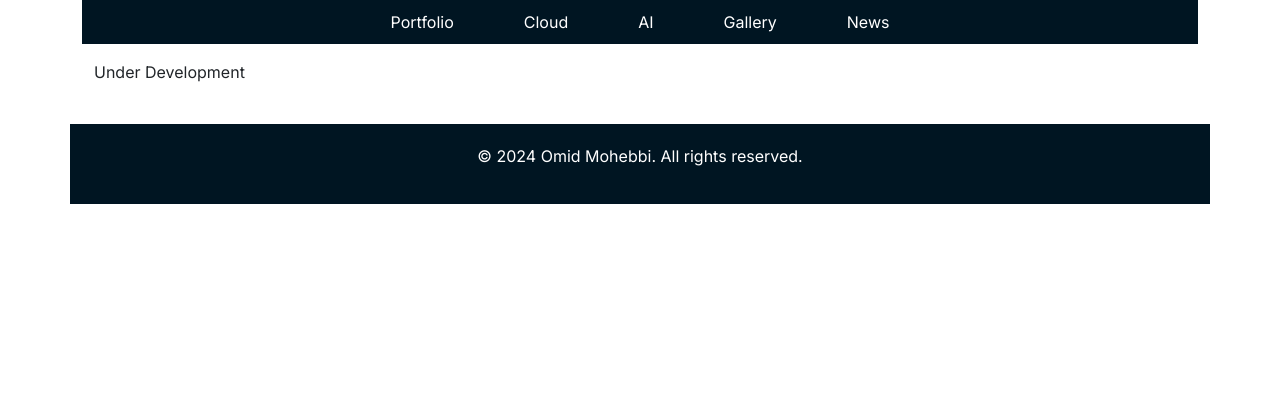
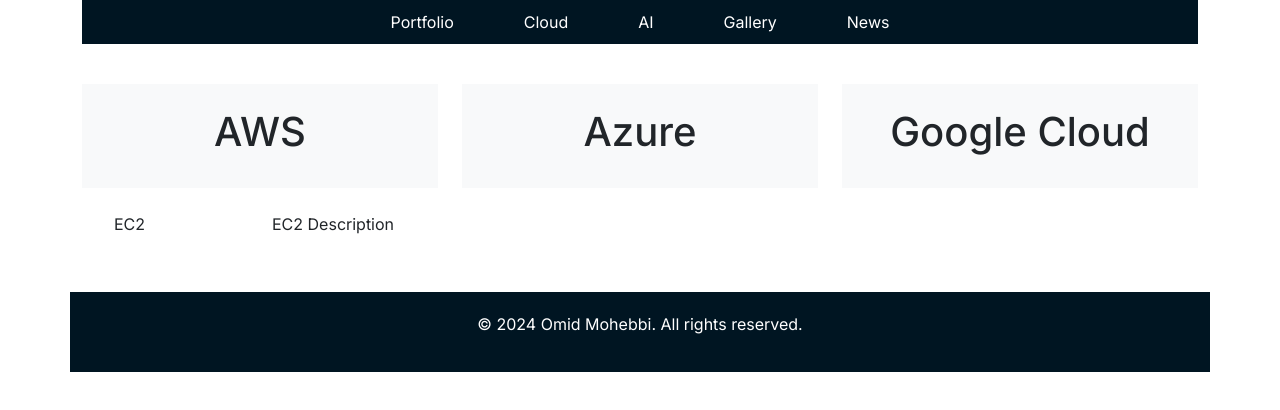
Before and after one commit to omidmohebbise/omidmohebbise.github.io, a Next.js app: page /cloud in a window 1280 px wide. Shown: the top 410 px of the page. Built offline with nearby package versions, Linux system fonts and the light colour scheme.

Commit message:
update cloud

```diff
--- a/src/app/cloud/page.tsx
+++ b/src/app/cloud/page.tsx
@@ -1,10 +1,42 @@
+"use client";
+
+import React, { useState } from 'react';
 
 
 
-export default function CloudPage(){
-    return(
-        <div className="container">
-            Under Development
-        </div>
+export default function CloudPage() {
+    const [activeTab, setActiveTab] = useState(0);
+    return (
+        <>
+            <div className="row pt-4">
+                <div className="col text-center">
+                    <div className="bg-light p-4 active" onClick={() => setActiveTab(0)}> <h1>AWS</h1> </div>
+                </div>
+                <div className="col text-center">
+                    <div className="bg-light p-4" onClick={() => setActiveTab(1)}> <h1>Azure</h1> </div>
+                </div>
+                <div className="col text-center">
+                    <div className="bg-light p-4" onClick={() => setActiveTab(2)}> <h1>Google Cloud</h1> </div>
+                </div>
+            </div>
+
+            <div className="row pt-4">
+                {activeTab === 0 &&
+                    <>
+                        <div className="col-2">
+                            <ul>
+                                <li>
+                                    EC2
+                                </li>
+                            </ul>
+                        </div>
+                        <div className="col">
+                            EC2 Description
+                        </div>
+                    </>}
+            </div>
+
+        </>
+
     )
 }
```
Also changed, not shown: src/app/cloud/images/gcp.png (added).
